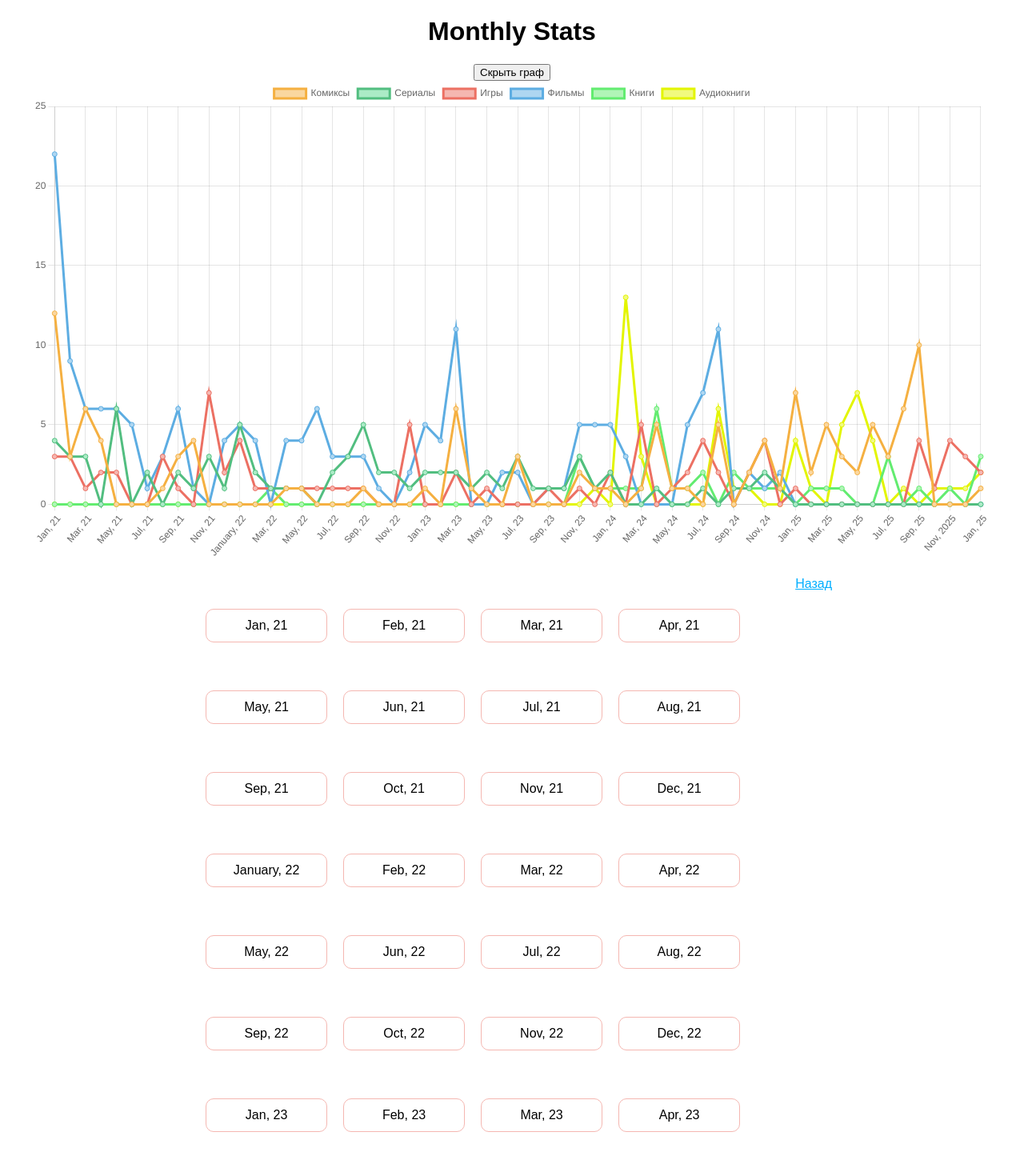
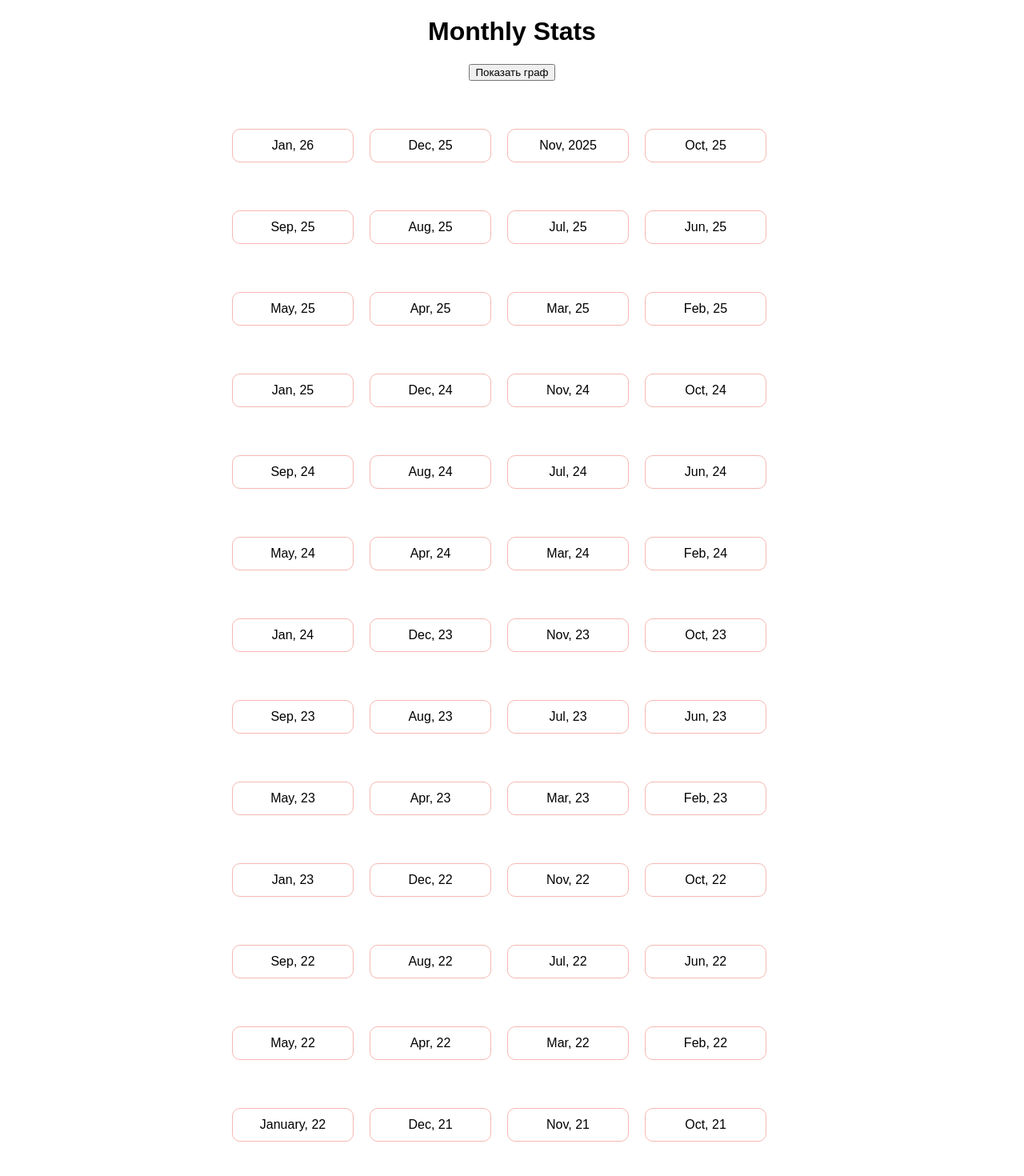
Before and after one commit to maxim-berdnikov/geek-stats, a React (Create React App) app: page / in a window 1280 px wide. Shown: the top 1470 px of the page at 80% size. Built offline with nearby package versions, Linux system fonts and the light colour scheme.

Commit message:
Понять стили списка

```diff
--- a/src/Components/Calendar.tsx
+++ b/src/Components/Calendar.tsx
@@ -1,15 +1,26 @@
-import React, { MouseEvent } from "react";
+import { MouseEvent, useEffect, useState } from "react";
 import { DB } from "./DB";
 import classNames from "classnames";
+import { MonthProps } from "../Types";
 
 export const Calendar = ({
+  isCollapsed,
   handleMonthClick,
 }: {
   handleMonthClick: (event: MouseEvent) => void;
+  isCollapsed: boolean;
 }) => {
+  const [list, setList] = useState<MonthProps[]>([]);
+
+  useEffect(() => {
+    const reversed = DB.reverse();
+
+    setList(reversed);
+  }, [DB]);
+
   return (
-    <div className="list">
-      {DB.map((month) => (
+    <div className={classNames("list", isCollapsed && "list__collapsed")}>
+      {list.map((month) => (
         <div
           className="list_item"
           key={month.month}
--- a/src/Components/ChartElement.tsx
+++ b/src/Components/ChartElement.tsx
@@ -20,7 +20,7 @@ ChartJS.register(
   LineElement,
   Title,
   Tooltip,
-  Legend
+  Legend,
 );
 
 const options = {
@@ -71,7 +71,7 @@ const showedData = Object.keys(colors).map((key) =>
         borderColor: colors[key].line,
         backgroundColor: colors[key].bg,
       }
-    : []
+    : [],
 );
 
 const labels = DB.map((month) => month.month);
@@ -82,7 +82,7 @@ export const data = {
 };
 
 export const ChartElement = () => {
-  const [isOpen, setIsOpen] = useState(true);
+  const [isOpen, setIsOpen] = useState(false);
 
   return (
     <React.Fragment>
--- a/src/Components/DB.ts
+++ b/src/Components/DB.ts
@@ -951,7 +951,7 @@ export const DB: MonthProps[] = [
     },
   },
   {
-    month: "Jan, 25",
+    month: "Jan, 26",
     content: {
       audiobooks: [
         "Гавриил Блаженный. Месть Аиды",
--- a/src/Components/MonthList.tsx
+++ b/src/Components/MonthList.tsx
@@ -19,8 +19,10 @@ export function MonthList() {
 
   return (
     <div className="container">
-      <Calendar handleMonthClick={handleMonthClick} />
-      <MonthResults selectedMonth={selectedMonth} handleBack={handleBack} />
+      <Calendar handleMonthClick={handleMonthClick} isCollapsed={showList} />
+      {showList && (
+        <MonthResults selectedMonth={selectedMonth} handleBack={handleBack} />
+      )}
     </div>
   );
 }
--- a/src/Components/MonthResults.tsx
+++ b/src/Components/MonthResults.tsx
@@ -14,11 +14,11 @@ export const Categories: Record<Category, string> = {
   audiobooks: "Аудиокниги",
 };
 
-export function isCategoriesKey(
-  value: string
-): value is keyof typeof Categories {
+export const isCategoriesKey = (
+  value: string,
+): value is keyof typeof Categories => {
   return Object.keys(Categories).includes(value);
-}
+};
 
 export const getTitle = (key: string) => {
   if (isCategoriesKey(key)) {
@@ -36,11 +36,11 @@ export const MonthResults = ({
   handleBack: () => void;
 }) => {
   const currentMonth: MonthProps = DB.filter(
-    (month) => month.month === selectedMonth
+    (month) => month.month === selectedMonth,
   )[0];
 
   return (
-    <div>
+    <div className="result">
       <div className="back-button" onClick={handleBack}>
         Назад
       </div>
@@ -61,10 +61,10 @@ export const MonthResults = ({
                     >
                       {value.title}
                     </p>
-                  )
+                  ),
                 )}
               </div>
-            ) : null
+            ) : null,
           )}
         </>
       ) : (
--- a/src/index.css
+++ b/src/index.css
@@ -30,6 +30,11 @@ code {
   max-width: 700px;
 }
 
+.list__collapsed {
+  width: 150px;
+  gap: 0px;
+}
+
 .list_item {
   margin: 20px 0;
   width: 150px;
@@ -57,3 +62,9 @@ code {
 .perfect {
   text-decoration: underline;
 }
+
+.result {
+  text-align: left;
+  width: 100%;
+  margin-left: 50px;
+}
```
